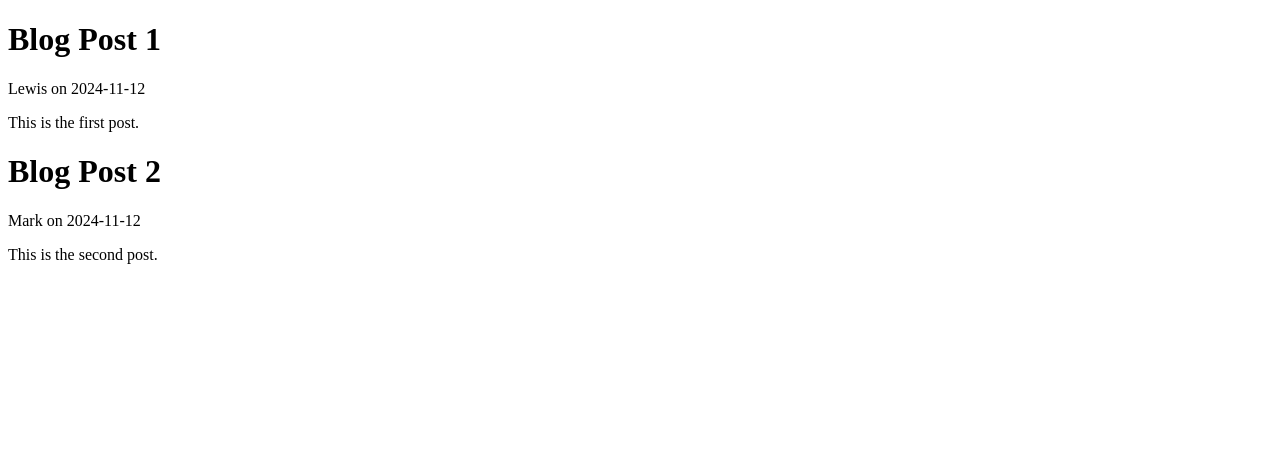
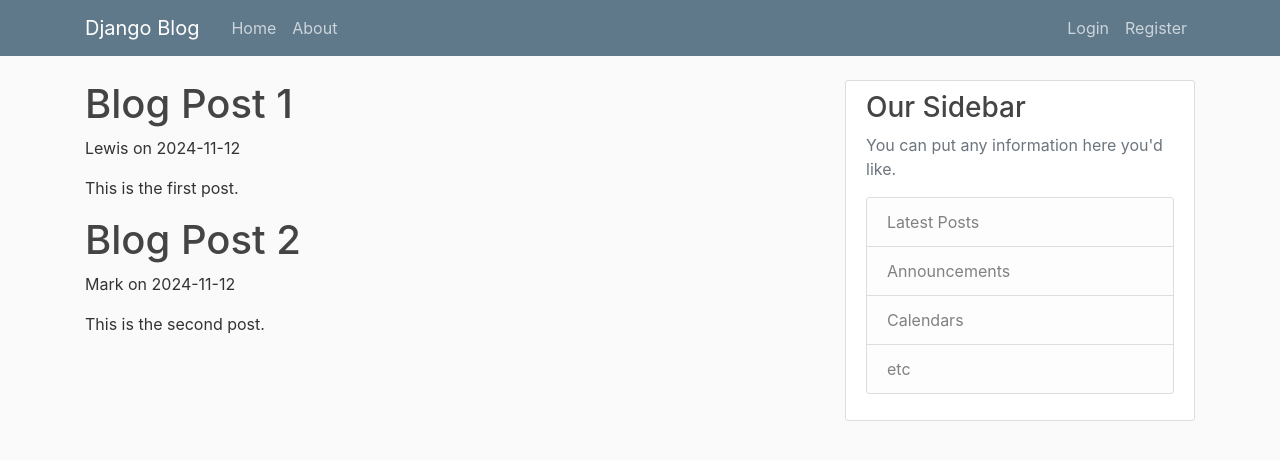
Before and after one commit to LewisMagangi/cryptography_web_app, a Django app: page / in a window 1280 px wide. Shown: the top 460 px of the page. Run offline with Django 5.2, Linux system fonts and the light colour scheme; some libraries are stand-ins or nearby versions.

Commit message:
Bootstrap Starter Template, Added a Navigation Bar

```diff
--- a/blog/templates/blog/base.html
+++ b/blog/templates/blog/base.html
@@ -1,6 +1,17 @@
+{% load static %}
 <!DOCTYPE html>
 <html>
 <head>
+
+    <!-- Required meta tags -->
+    <meta charset="utf-8">
+    <meta name="viewport" content="width=device-width, initial-scale=1, shrink-to-fit=no">
+
+    <!-- Bootstrap CSS -->
+    <link rel="stylesheet" href="https://cdn.jsdelivr.net/npm/bootstrap@4.0.0/dist/css/bootstrap.min.css" integrity="sha384-Gn5384xqQ1aoWXA+058RXPxPg6fy4IWvTNh0E263XmFcJlSAwiGgFAW/dAiS6JXm" crossorigin="anonymous">
+
+    <link rel="stylesheet" type="text/css" href="{% static 'blog/main.css' %}">
+
     {% if title %}
         <title>Django Blog - {{ title }}</title>
     {% else %}
@@ -9,6 +20,54 @@
 </head>
 
 <body>
-    {% block content %} {% endblock %}
+    <header class="site-header">
+        <nav class="navbar navbar-expand-md navbar-dark bg-steel fixed-top">
+          <div class="container">
+            <a class="navbar-brand mr-4" href="{% url 'blog-home'%}">Django Blog</a>
+            <button class="navbar-toggler" type="button" data-toggle="collapse" data-target="#navbarToggle" aria-controls="navbarToggle" aria-expanded="false" aria-label="Toggle navigation">
+            <span class="navbar-toggler-icon"></span>
+            </button>
+            <div class="collapse navbar-collapse" id="navbarToggle">
+              <div class="navbar-nav mr-auto">
+                <a class="nav-item nav-link" href="{% url 'blog-home'%}">Home</a>
+                <a class="nav-item nav-link" href="{% url 'blog-about'%}">About</a>
+              </div>
+              <!-- Navbar Right Side -->
+              <div class="navbar-nav">
+                <a class="nav-item nav-link" href="#">Login</a>
+                <a class="nav-item nav-link" href="#">Register</a>
+              </div>
+            </div>
+          </div>
+        </nav>
+    </header>
+
+    <main role="main" class="container">
+        <div class="row">
+          <div class="col-md-8">
+            {% block content %}{% endblock %}
+          </div>
+          <div class="col-md-4">
+            <div class="content-section">
+              <h3>Our Sidebar</h3>
+              <p class='text-muted'>You can put any information here you'd like.
+                <ul class="list-group">
+                  <li class="list-group-item list-group-item-light">Latest Posts</li>
+                  <li class="list-group-item list-group-item-light">Announcements</li>
+                  <li class="list-group-item list-group-item-light">Calendars</li>
+                  <li class="list-group-item list-group-item-light">etc</li>
+                </ul>
+              </p>
+            </div>
+          </div>
+        </div>
+    </main>
+
+    <!-- Optional JavaScript -->
+    <!-- jQuery first, then Popper.js, then Bootstrap JS -->
+    <script src="https://code.jquery.com/jquery-3.2.1.slim.min.js" integrity="sha384-KJ3o2DKtIkvYIK3UENzmM7KCkRr/rE9/Qpg6aAZGJwFDMVNA/GpGFF93hXpG5KkN" crossorigin="anonymous"></script>
+    <script src="https://cdn.jsdelivr.net/npm/popper.js@1.12.9/dist/umd/popper.min.js" integrity="sha384-ApNbgh9B+Y1QKtv3Rn7W3mgPxhU9K/ScQsAP7hUibX39j7fakFPskvXusvfa0b4Q" crossorigin="anonymous"></script>
+    <script src="https://cdn.jsdelivr.net/npm/bootstrap@4.0.0/dist/js/bootstrap.min.js" integrity="sha384-JZR6Spejh4U02d8jOt6vLEHfe/JQGiRRSQQxSfFWpi1MquVdAyjUar5+76PVCmYl" crossorigin="anonymous"></script>
+
 </body>
 <html>
```
